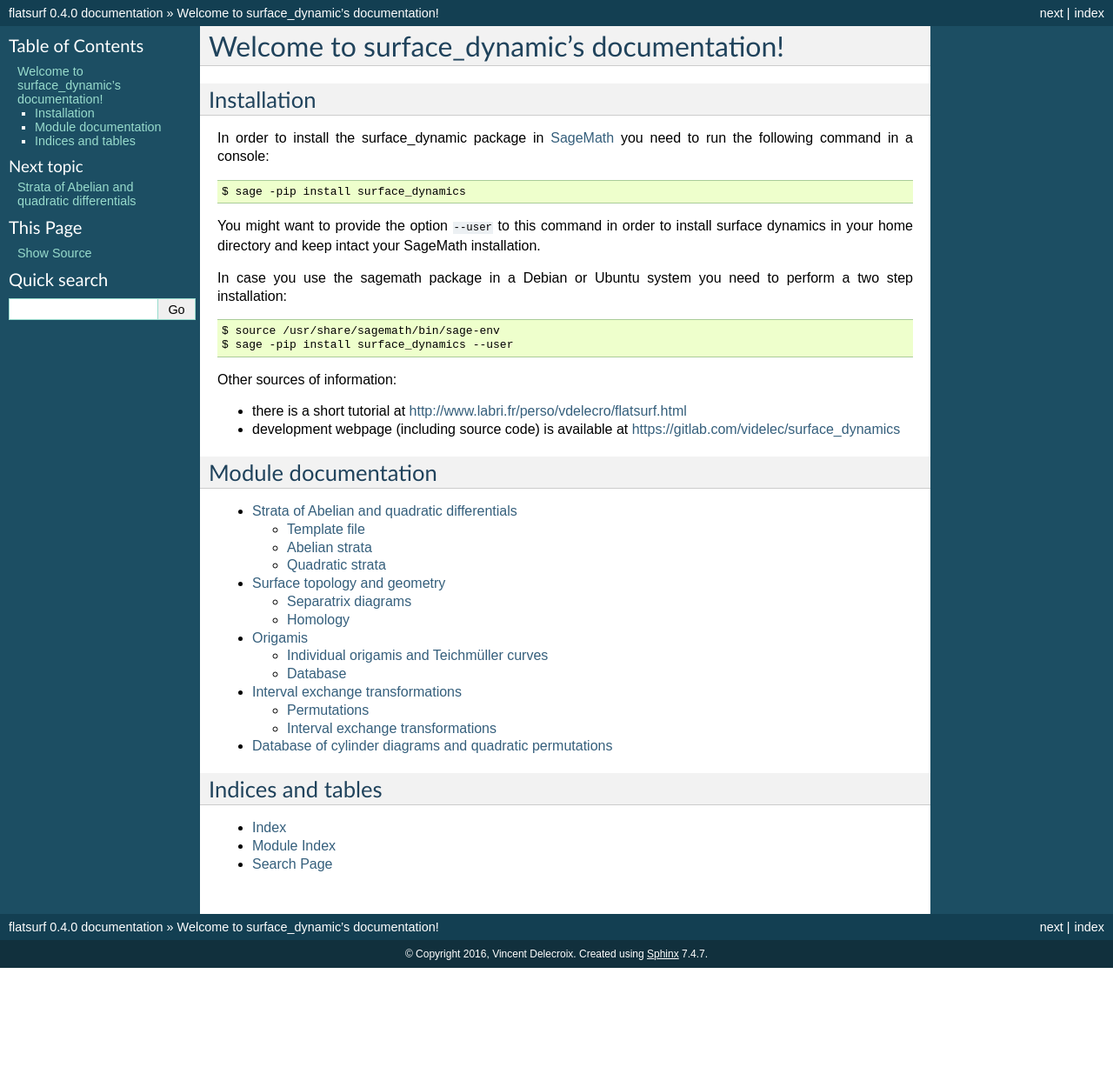
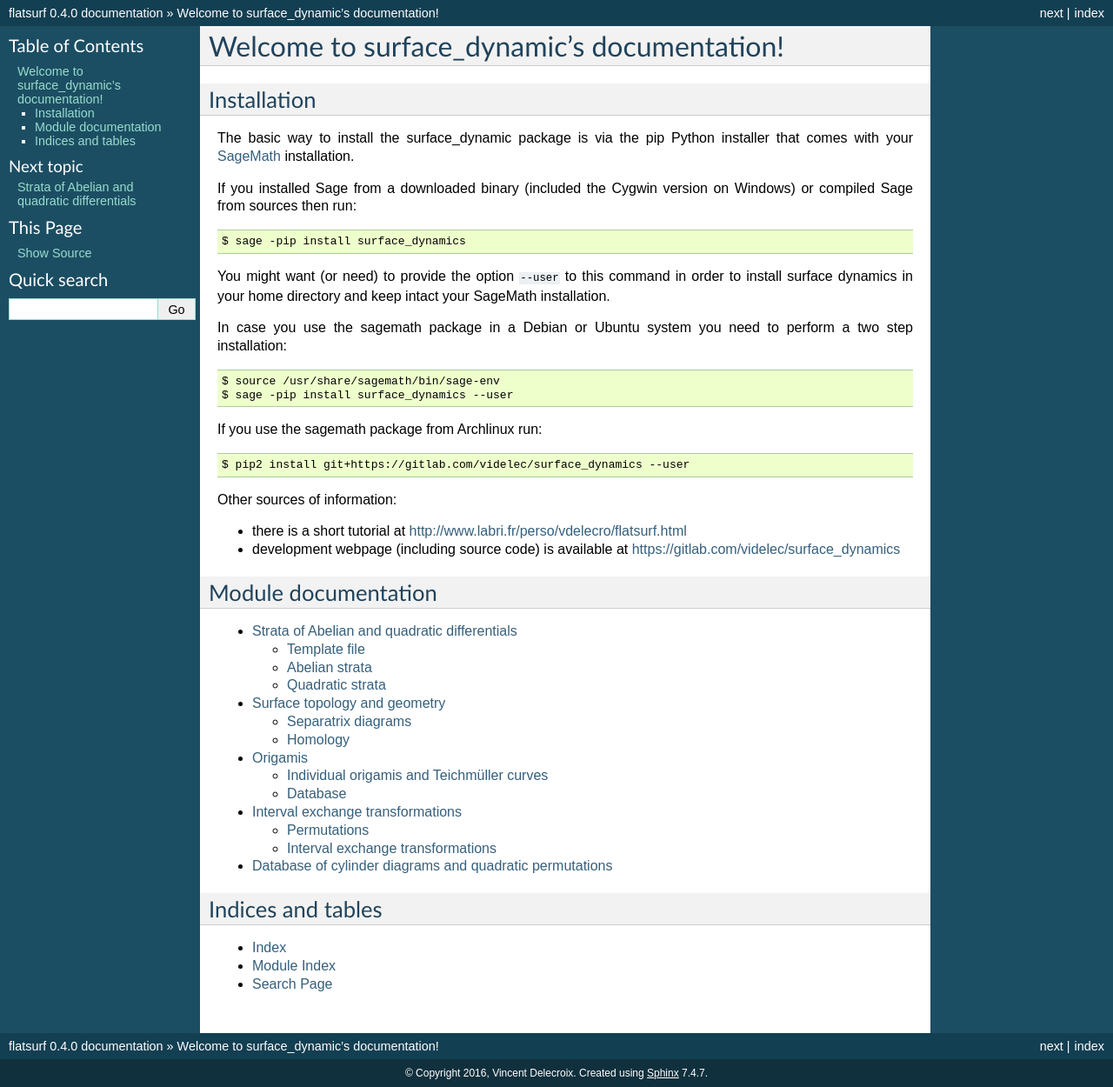
Before and after one commit to flatsurf/surface-dynamics, a Sphinx documentation site: the page built from doc/source/index.rst, in a window 1280 px wide. Shown: the whole page at 87% size. Built offline with Sphinx 7.4.7, drawn with Linux system fonts in a browser that asks for light colours; before the commit the page ends 1113 px from its top, so only the background shows below that.

```diff
--- a/doc/source/index.rst
+++ b/doc/source/index.rst
@@ -4,19 +4,28 @@
 Installation
 ------------
 
-In order to install the surface_dynamic package in `SageMath <http://www.sagemath.org/>`_
-you need to run the following command in a console::
+The basic way to install the surface_dynamic package is via the pip
+Python installer that comes with your `SageMath <http://www.sagemath.org/>`_
+installation.
+
+If you installed Sage from a downloaded binary (included the Cygwin version
+on Windows) or compiled Sage from sources then run::
 
     $ sage -pip install surface_dynamics
 
-You might want to provide the option ``--user`` to this command in order to install
-surface dynamics in your home directory and keep intact your SageMath installation.
+You might want (or need) to provide the option ``--user`` to this command in order
+to install surface dynamics in your home directory and keep intact your SageMath
+installation.
 
 In case you use the sagemath package in a Debian or Ubuntu system you need to perform
 a two step installation::
 
     $ source /usr/share/sagemath/bin/sage-env
     $ sage -pip install surface_dynamics --user
+
+If you use the sagemath package from Archlinux run::
+
+    $ pip2 install git+https://gitlab.com/videlec/surface_dynamics --user
 
 Other sources of information:
 
```
Also changed, not shown: 1 other file.
